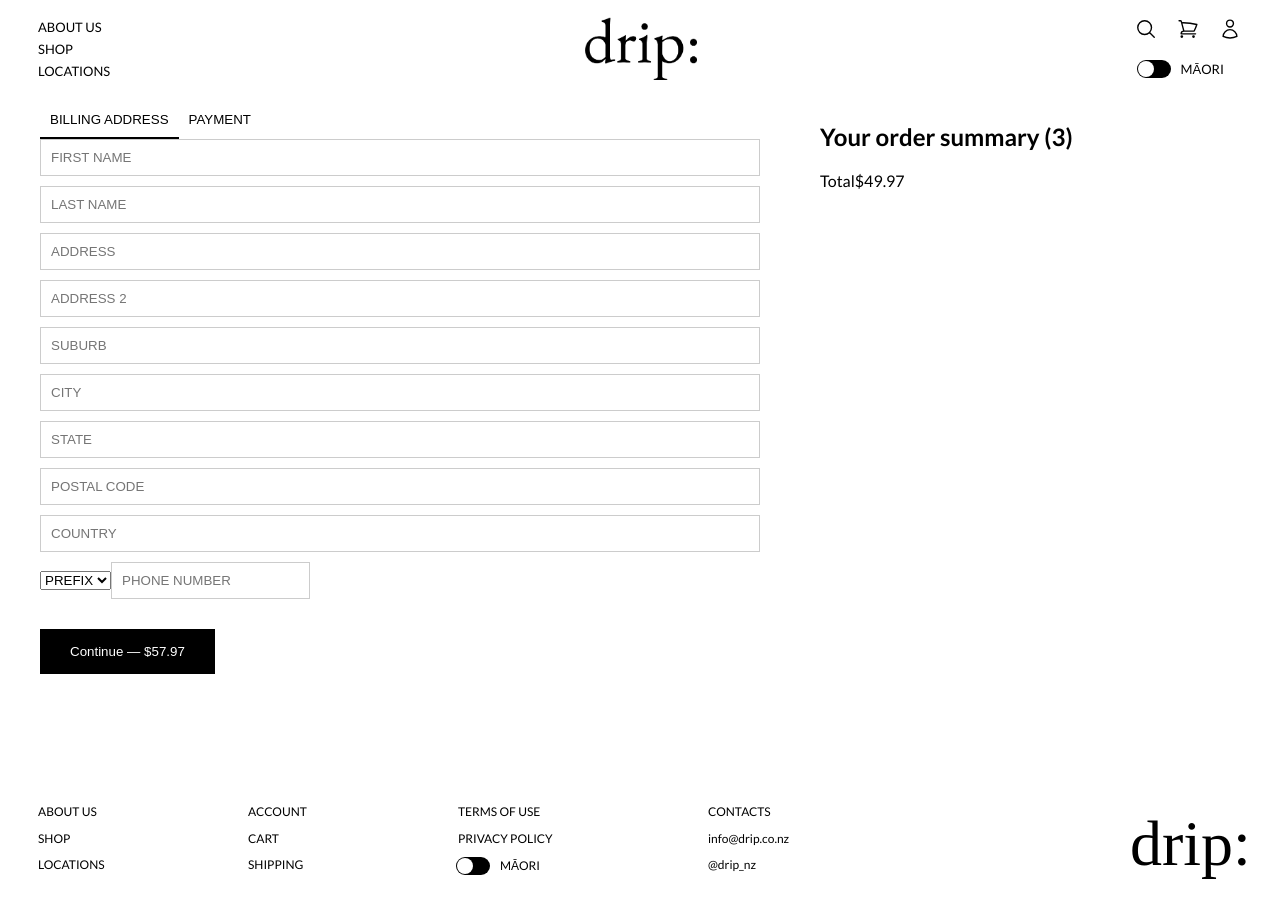
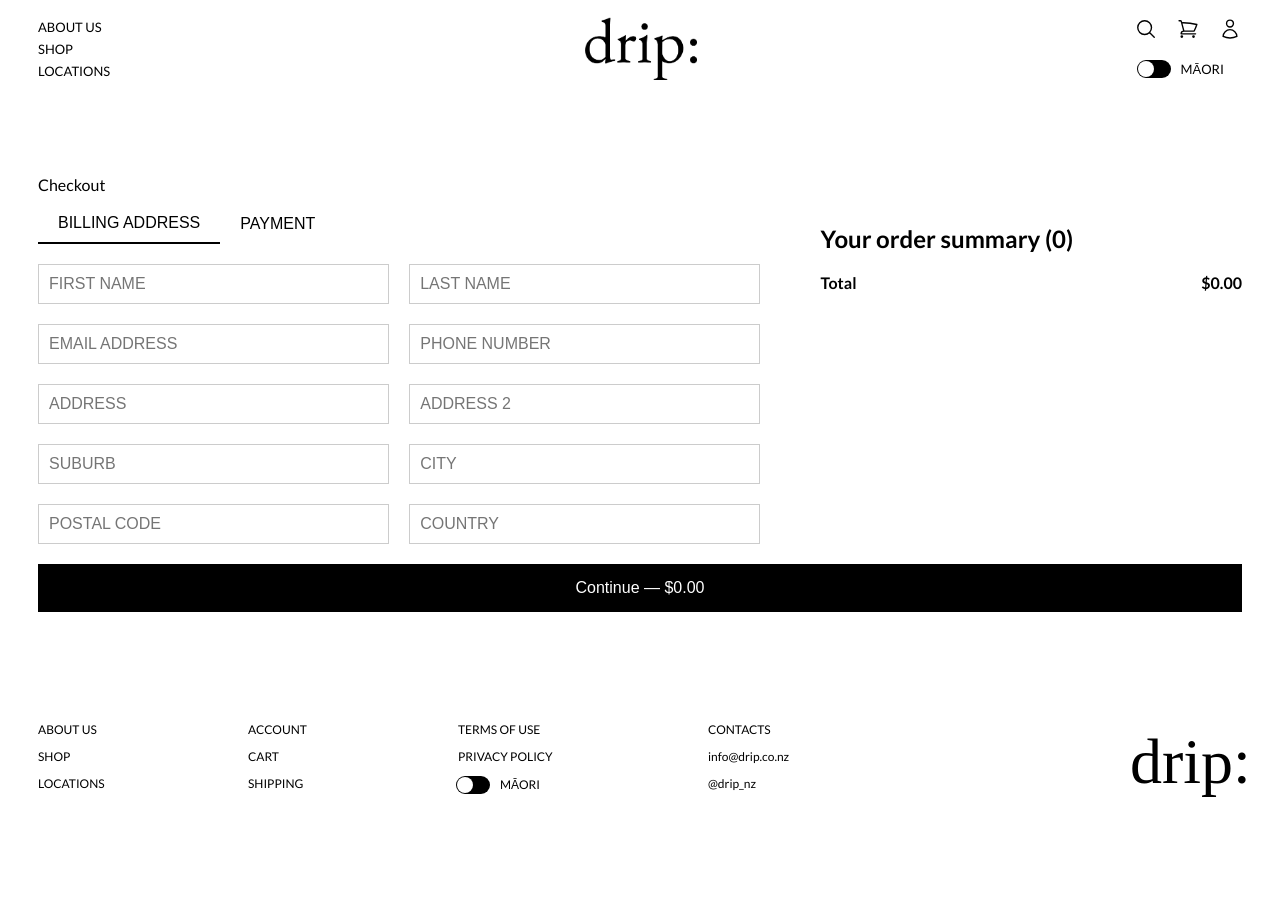
Before and after one commit to james-kwon97/drip, a React (Vite) app: page /checkout in a window 1280 px wide. Shown: the top 918 px of the page. After the commit the page ends 855 px from the top, so only its background shows below. Built offline with nearby package versions, Linux system fonts and the light colour scheme.

Commit message:
Styling product images and also putting two columns of placeholders

```diff
--- a/src/components/Checkout/Checkout.css
+++ b/src/components/Checkout/Checkout.css
@@ -1,7 +1,12 @@
 .checkout-page {
-  max-width: 1200px;
-  margin: 0 auto;
-  padding: 20px;
+  max-width: 100%;
+  margin: 0 38px;
+  padding-top: 164px;
+}
+
+.checkout-page h1 {
+  font-size: 16px;
+  font-weight: normal;
 }
 
 .checkout-content {
@@ -13,14 +18,16 @@
   width: 60%;
 }
 
-.order-summary {
-  width: 35%;
+.checkout-tabs {
+  display: flex;
+  margin-bottom: 20px;
 }
 
 .checkout-tabs button {
   background: none;
   border: none;
-  padding: 10px;
+  padding: 10px 20px;
+  font-size: 16px;
   cursor: pointer;
 }
 
@@ -32,12 +39,65 @@
 .payment-form {
   display: flex;
   flex-direction: column;
+  gap: 20px;
 }
 
-input {
-  margin-bottom: 10px;
+.form-row {
+  display: flex;
+  gap: 20px;
+}
+
+.form-row input {
+  flex: 1;
   padding: 10px;
   border: 1px solid #ccc;
+  font-size: 16px;
+}
+
+.order-summary {
+  width: 35%;
+}
+
+.order-items {
+  margin-bottom: 20px;
+}
+
+.order-item {
+  display: flex;
+  align-items: center;
+  margin-bottom: 20px;
+}
+
+.order-item-image {
+  width: 96px;
+  height: 94px;
+  object-fit: cover;
+  margin-right: 20px;
+}
+
+.order-item-details {
+  flex-grow: 1;
+}
+
+.order-item-details h3 {
+  margin: 0;
+  font-size: 16px;
+}
+
+.order-item-details p {
+  margin: 5px 0;
+  font-size: 14px;
+}
+
+.order-item-price {
+  font-weight: bold;
+}
+
+.order-total {
+  display: flex;
+  justify-content: space-between;
+  font-weight: bold;
+  margin-top: 20px;
 }
 
 .continue-button {
@@ -45,6 +105,8 @@ input {
   color: white;
   border: none;
   padding: 15px 30px;
+  font-size: 16px;
   cursor: pointer;
   margin-top: 20px;
+  width: 100%;
 }
--- a/src/components/Checkout/Checkout.tsx
+++ b/src/components/Checkout/Checkout.tsx
@@ -1,4 +1,5 @@
 import React, { useState } from 'react'
+import { useCart } from '../Cart/CartContext'
 import './Checkout.css'
 
 interface CheckoutProps {
@@ -6,6 +7,7 @@ interface CheckoutProps {
 }
 
 function Checkout({ isEnglish }: CheckoutProps) {
+  const { cart } = useCart()
   const [step, setStep] = useState('billing')
 
   const handleContinue = () => {
@@ -38,6 +40,7 @@ function Checkout({ isEnglish }: CheckoutProps) {
           </div>
           {step === 'billing' && (
             <form className="billing-form">
+              <div className="form-row">
                 <input
                   type="text"
                   placeholder={isEnglish ? 'INGOA TUATAHI' : 'FIRST NAME'}
@@ -46,6 +49,18 @@ function Checkout({ isEnglish }: CheckoutProps) {
                   type="text"
                   placeholder={isEnglish ? 'INGOA WHAKAMUTUNGA' : 'LAST NAME'}
                 />
+              </div>
+              <div className="form-row">
+                <input
+                  type="email"
+                  placeholder={isEnglish ? 'ĪMĒRA' : 'EMAIL ADDRESS'}
+                />
+                <input
+                  type="tel"
+                  placeholder={isEnglish ? 'TAU WAEA' : 'PHONE NUMBER'}
+                />
+              </div>
+              <div className="form-row">
                 <input
                   type="text"
                   placeholder={isEnglish ? 'WĀHITAU' : 'ADDRESS'}
@@ -54,9 +69,15 @@ function Checkout({ isEnglish }: CheckoutProps) {
                   type="text"
                   placeholder={isEnglish ? 'WĀHITAU 2' : 'ADDRESS 2'}
                 />
-              <input type="text" placeholder={isEnglish ? 'ROHE' : 'SUBURB'} />
+              </div>
+              <div className="form-row">
+                <input
+                  type="text"
+                  placeholder={isEnglish ? 'ROHE' : 'SUBURB'}
+                />
                 <input type="text" placeholder={isEnglish ? 'TĀONE' : 'CITY'} />
-              <input type="text" placeholder={isEnglish ? 'TĀIKA' : 'STATE'} />
+              </div>
+              <div className="form-row">
                 <input
                   type="text"
                   placeholder={isEnglish ? 'WAEHERE POUTĀPETA' : 'POSTAL CODE'}
@@ -64,15 +85,6 @@ function Checkout({ isEnglish }: CheckoutProps) {
                 <input
                   type="text"
                   placeholder={isEnglish ? 'WHENUA' : 'COUNTRY'}
-              />
-              <div className="phone-input">
-                <select>
-                  <option>{isEnglish ? 'TĀPIRI' : 'PREFIX'}</option>
-                  {/* Add more prefix options */}
-                </select>
-                <input
-                  type="tel"
-                  placeholder={isEnglish ? 'TAU WAEA' : 'PHONE NUMBER'}
                 />
               </div>
             </form>
@@ -100,12 +112,38 @@ function Checkout({ isEnglish }: CheckoutProps) {
         </div>
         <div className="order-summary">
           <h2>
-            {isEnglish ? 'Whakarāpopototanga ota' : 'Your order summary'} (3)
+            {isEnglish ? 'Whakarāpopototanga ota' : 'Your order summary'} (
+            {cart.length})
           </h2>
-          <div className="order-items">{/* Add order items here */}</div>
+          <div className="order-items">
+            {cart.map((item) => (
+              <div key={item.id} className="order-item">
+                <img
+                  src={item.imageUrl}
+                  alt={item.name}
+                  className="order-item-image"
+                />
+                <div className="order-item-details">
+                  <h3>{item.name}</h3>
+                  <p>{item.info}</p>
+                  <p>
+                    {isEnglish ? 'Rahinga' : 'Quantity'}: {item.quantity}
+                  </p>
+                  <p className="order-item-price">
+                    ${(item.price * item.quantity).toFixed(2)}
+                  </p>
+                </div>
+              </div>
+            ))}
+          </div>
           <div className="order-total">
             <span>{isEnglish ? 'Tapeke' : 'Total'}</span>
-            <span>$49.97</span>
+            <span>
+              $
+              {cart
+                .reduce((total, item) => total + item.price * item.quantity, 0)
+                .toFixed(2)}
+            </span>
           </div>
         </div>
       </div>
@@ -117,7 +155,10 @@ function Checkout({ isEnglish }: CheckoutProps) {
           : isEnglish
           ? 'Whakatau ota'
           : 'Place order'}{' '}
-        — $57.97
+        — $
+        {cart
+          .reduce((total, item) => total + item.price * item.quantity, 0)
+          .toFixed(2)}
       </button>
     </div>
   )
```
Lines whose indentation alone changed are shown as unchanged.
